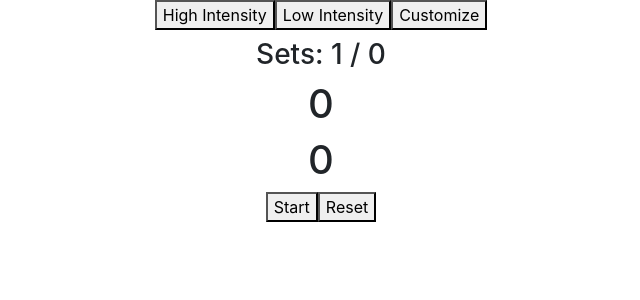
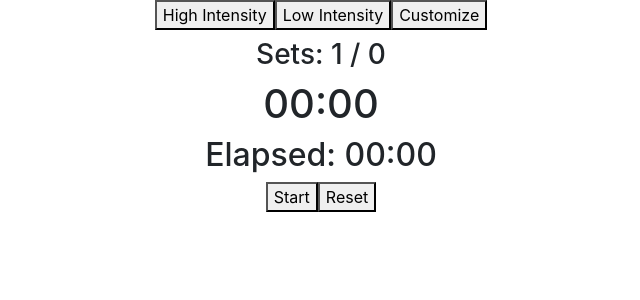
Before and after one commit to asabogal/interval-training-timer, a React (Create React App) app in the folder client/: page / in a window 1280 px wide. Shown: the top 300 px of the page, without its empty margins (319-959 px from the left). Built offline with nearby package versions, Linux system fonts and the light colour scheme.

Commit message:
timer display logic

```diff
--- a/client/src/containers/Timer.js
+++ b/client/src/containers/Timer.js
@@ -60,6 +60,51 @@ class Timer extends React.Component {
     this.setState(this.highIntensitySettings)
     this.currentSettings = this.highIntensitySettings
   }
+
+//// TIMER DISPLAY /////
+
+renderTimer = (interval, rest) => {
+  if (rest > 0) {
+    return this.renderRest(rest)
+  } else if (rest === 0) {
+    return this.renderInterval(interval)
+  } else {
+    return <h3>--</h3>
+  }
+}
+
+renderRest = (rest) => {
+  let minutes = Math.floor(rest / 60)
+  let seconds = rest - (minutes * 60)
+
+  if (seconds < 10) {
+    return <h1>0{minutes}:0{seconds}</h1>
+  } else {
+    return <h1>0{minutes}:{seconds}</h1>
+  }
+}
+
+renderInterval = (interval) => {
+  let minutes = Math.floor(interval / 60)
+  let seconds = interval - minutes * 60
+
+  if (seconds < 10) {
+    return <h1>0{minutes}:0{seconds}</h1>
+  } else {
+    return <h1>0{minutes}:{seconds}</h1>
+  }
+}
+
+renderRunningTime = (runningTime) => {
+  let minutes = Math.floor(runningTime / 60)
+  let seconds = runningTime - minutes * 60
+
+    if (seconds < 10) {
+      return <h2>Elapsed: 0{minutes}:0{seconds}</h2>
+    } else {
+      return <h2>Elapsed: 0{minutes}:{seconds}</h2>
+    }
+}
 
 //// TIMER CONTROLS /////
 
@@ -139,7 +184,7 @@ class Timer extends React.Component {
 
 
   render() {
-    const { name, rest, interval, running_sets } = this.state
+    const { name, rest, interval, running_sets, running_time } = this.state
     const { sets } = this.currentSettings
 
     return (
@@ -151,8 +196,8 @@ class Timer extends React.Component {
 
         <h5>{name}</h5>
         <h3>Sets: {running_sets + 1} / {sets} </h3>
-        <h1>{rest}</h1>
-        <h1>{interval}</h1>
+        {this.renderTimer(interval, rest)}
+        {this.renderRunningTime(running_time)}
 
         <TimerControls
           handleStartStop={this.handleStartStop}
```
